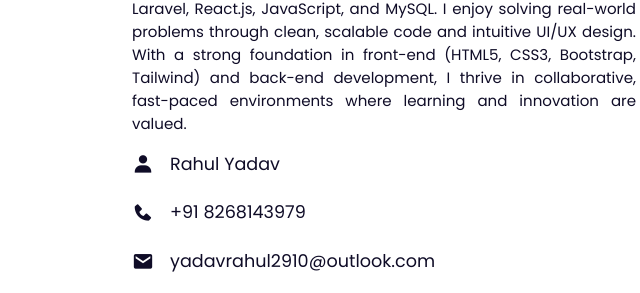
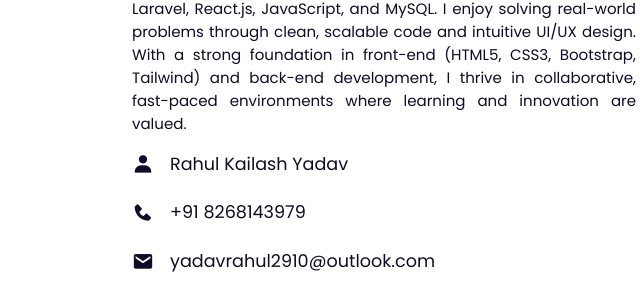
Before and after one commit to rahuly29/Personal--Portfolio, a plain HTML site: page index.html in a window 1280 px wide. Shown: the part 1001-1294 px from the top of the page, 516-1156 px from the left. Drawn offline with nearby package versions, Linux system fonts and the light colour scheme.

Commit message:
name change

```diff
--- a/index.html
+++ b/index.html
@@ -69,7 +69,7 @@
             <div class="information">
                 <div class="info-box">
                     <i class='bx bxs-user'></i>
-                    <span>Rahul Yadav</span>
+                    <span>Rahul Kailash Yadav</span>
                 </div>
 
                 <div class="info-box">
```
